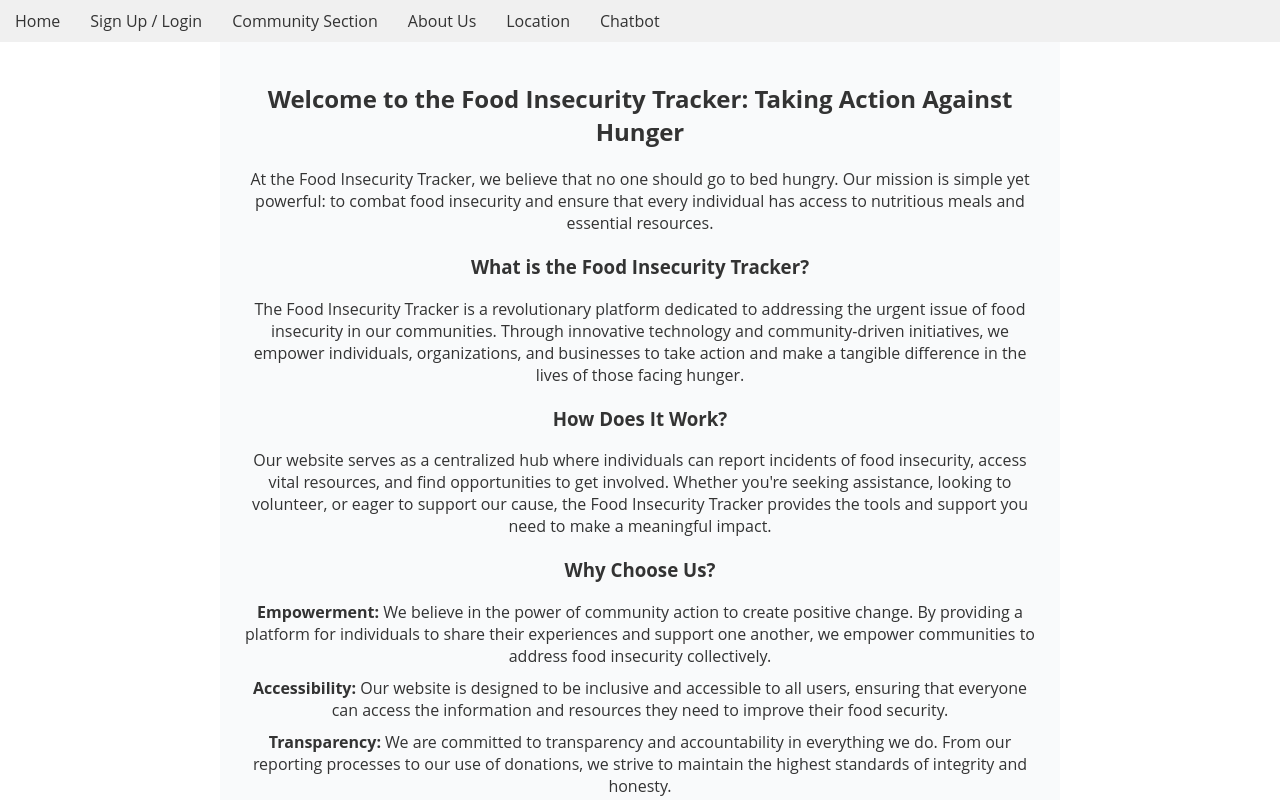
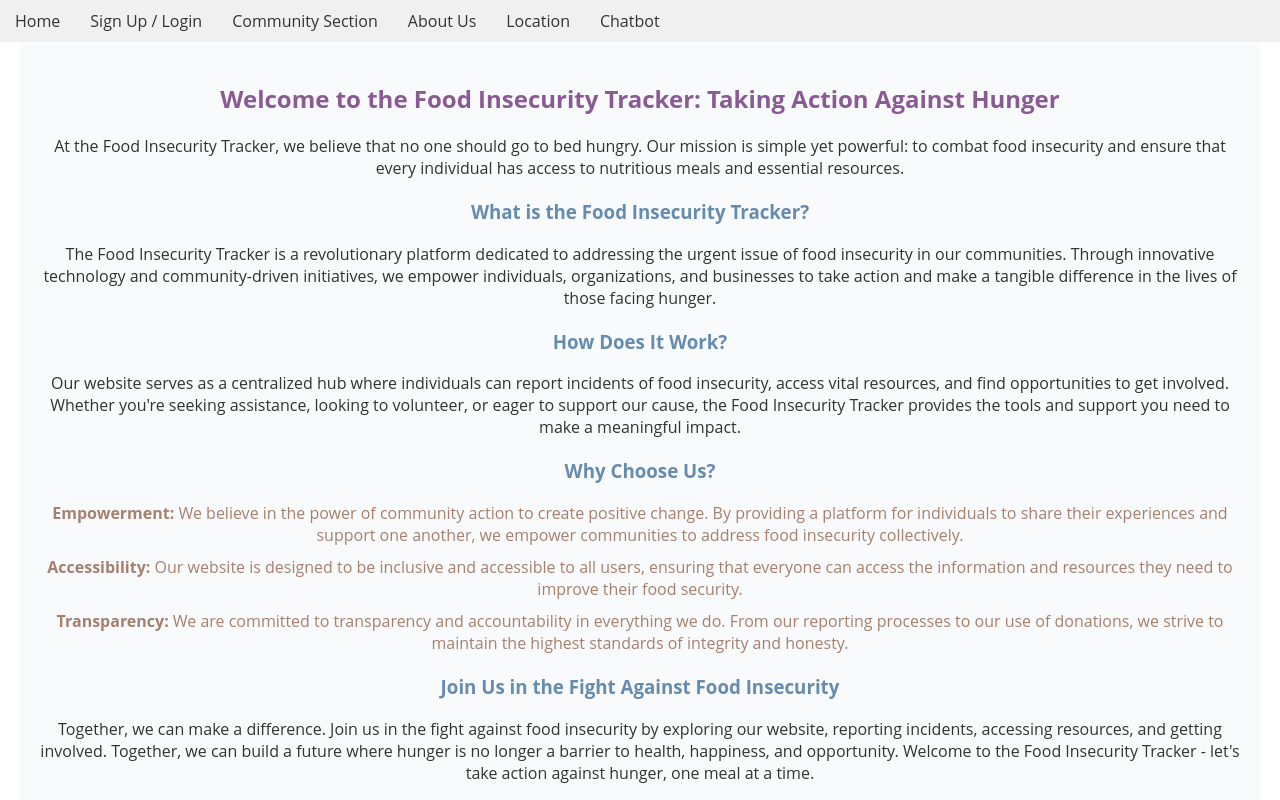
Before and after one commit to Arpit-Verma-2003/Hunger_Watch, a React (Create React App) app: page /about in a window 1280 px wide. Shown: the top 800 px of the page. Built offline with nearby package versions, Linux system fonts and the light colour scheme.

Commit message:
ui implemented

```diff
--- a/src/pages/aboutus.css
+++ b/src/pages/aboutus.css
@@ -1,7 +1,7 @@
 /* About.css */
 
 .about-container {
-    max-width: 800px;
+  max-width: 1200px;
   margin: auto;
   padding: 20px;
   background-color: #f9fafb; /* Subtle gray background */
@@ -11,10 +11,12 @@
 .about-container h2 {
   text-align: center;
   margin-bottom: 20px;
+  color: #8a5a95; /* Pastel purple */
 }
 
 .about-container h3 {
   margin-top: 20px;
+  color: #658baf; /* Pastel blue */
 }
 
 .about-container ul {
@@ -24,6 +26,7 @@
 
 .about-container li {
   margin-bottom: 10px;
+  color: #a5806e; /* Pastel brown */
 }
 
 .about-container strong {
@@ -31,7 +34,7 @@
 }
 
 .about-container a {
-    color: #007bff; /* Blue link color */
+  color: #9b5a5e; /* Pastel red */
   text-decoration: none;
 }
 
```
Lines whose indentation alone changed are shown as unchanged.
